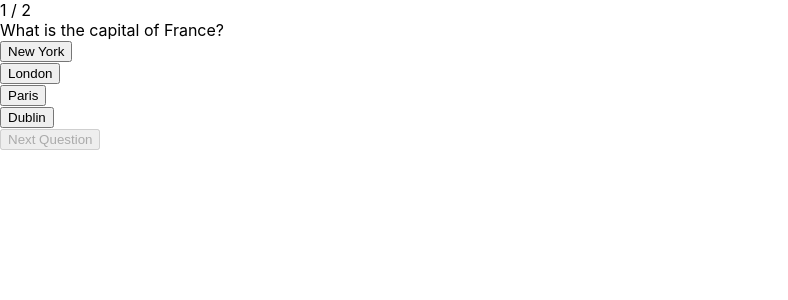
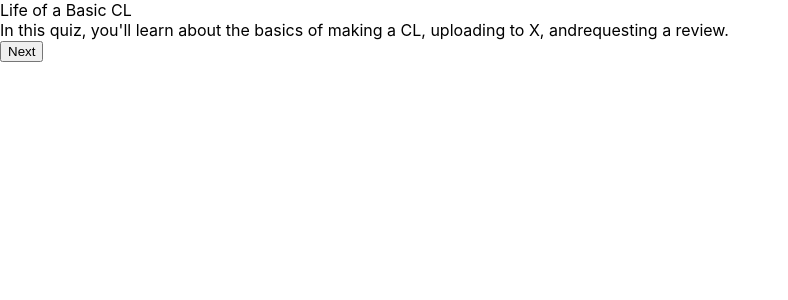
Before and after one commit to s-avni/quizzes, a React (Create React App) app: page / in a window 1280 px wide. Shown: the top 300 px of the page, without its empty margins (0-788 px from the left). Built offline with nearby package versions, Linux system fonts and the light colour scheme.

Commit message:
add intro page

```diff
--- a/src/App.js
+++ b/src/App.js
@@ -1,40 +1,54 @@
 import logo from './logo.svg';
 import './App.css';
 import React, { useState } from 'react';
-import {questions} from "./data/quiz1";
+import {questions, quizIntro} from "./data/quiz1";
 import {Page} from "./components/page";
 import {SubmitPage} from "./components/submitPage";
-
-//todo - add back button...
-//todo - add back button and intro page
+import {IntroPage} from "./components/introPage";
 
 function App() {
   const [currentQuestionIndex, setCurrentQuestionIndex] = useState(0);
   const [canProceedToNextQuestion, setCanProceedToNextQuestion] = useState(false);
+  const [canReturnToPreviousQuestion, setCanReturnToPreviousQuestion] = useState(false);
   const [showSubmitPage, setShowSubmitPage] = useState(false);
+  const [showIntroPage, setShowIntroPage] = useState(true);
 
   const proceedOrFinish = () => {
       if (currentQuestionIndex < questions.length - 1) {
           setCurrentQuestionIndex(currentQuestionIndex+1)
+          setCanReturnToPreviousQuestion(true);
           setCanProceedToNextQuestion(false);
       } else {
           setShowSubmitPage(true);
       }
   }
 
+    const goBack = () => {
+        if (currentQuestionIndex > 0) { //this condition should always be true
+            setCurrentQuestionIndex(currentQuestionIndex-1);
+        } else {
+            setShowIntroPage(true);
+        }
+    }
+
   return (
       <div>
-          {showSubmitPage ?
+          {showIntroPage ?
+              <IntroPage setShowIntroPage={setShowIntroPage} quizIntro={quizIntro}/>
+              :
+              showSubmitPage ?
               <SubmitPage/>
               :
               <div>
                   <div className='progress-bar'>
-                      {currentQuestionIndex + 1} / {questions.length}
+                      Question {currentQuestionIndex + 1} out of {questions.length}
                   </div>
                   <Page question={questions[currentQuestionIndex]}
                         setCanProceedToNextQuestion={setCanProceedToNextQuestion}
                         canProceedToNextQuestion={canProceedToNextQuestion}
-                        proceedOrFinish={proceedOrFinish}/>
+                        proceedOrFinish={proceedOrFinish}
+                        goBack={goBack}
+                        canReturnToPreviousQuestion={canReturnToPreviousQuestion}/>
               </div>
           }
       </div>
--- /dev/null
+++ b/src/components/introPage.js
@@ -0,0 +1,22 @@
+import React, { useState } from 'react';
+
+function IntroPage({setShowIntroPage, quizIntro}) {
+
+    const goToQuestions = () => {
+        setShowIntroPage(false);
+    }
+
+    return (
+        <div>
+        <div>
+            {quizIntro.title}
+        </div>
+        <div>
+            {quizIntro.details}
+        </div>
+        <button onClick={goToQuestions}>Next</button>
+        </div>
+    )
+}
+
+export {IntroPage};
--- a/src/components/page.js
+++ b/src/components/page.js
@@ -2,16 +2,18 @@ import React, { useState, useEffect } from 'react';
 import {Question} from "./question";
 import {Choices} from "./choices";
 
-//todo - button text "nextQuestion" or "Submit"
-
-function Page({question, setCanProceedToNextQuestion, canProceedToNextQuestion, proceedOrFinish}) {
+function Page({question, setCanProceedToNextQuestion, canProceedToNextQuestion,
+                  proceedOrFinish, goBack}) {
     return (
         <div>
         <Question questionText={question.questionText}/>
         <Choices choices={question.choices}
                  setCanProceedToNextQuestion={setCanProceedToNextQuestion}/>
+        <button onClick={goBack}>
+            Back
+        </button>
         <button onClick={proceedOrFinish} disabled={!canProceedToNextQuestion}>
-            Next Question
+            Next
         </button>
         </div>
     )
--- a/src/data/quiz1.js
+++ b/src/data/quiz1.js
@@ -1,3 +1,8 @@
+const quizIntro = {
+    title: "Life of a Basic CL",
+    details: "In this quiz, you'll learn about the basics of making a CL, uploading to X, and" +
+        "requesting a review."
+}
 const questions = [
     {
         questionText: 'What is the capital of France?',
@@ -37,4 +42,4 @@ const questions = [
     // },
 ];
 
-export {questions};
+export {questions, quizIntro};
```
Also changed, not shown: 1 other file (tests, documents, lock files or other folders).
